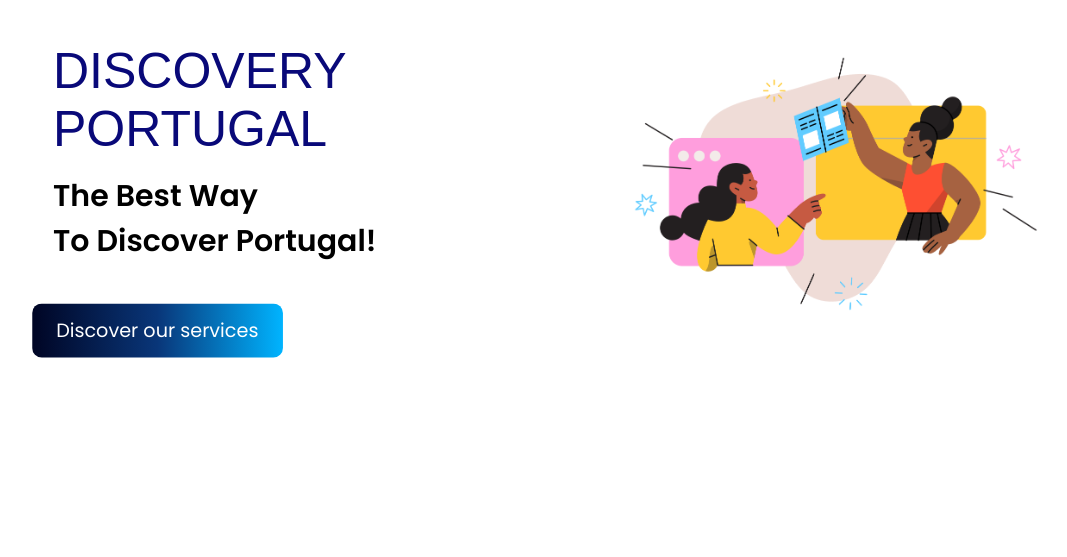
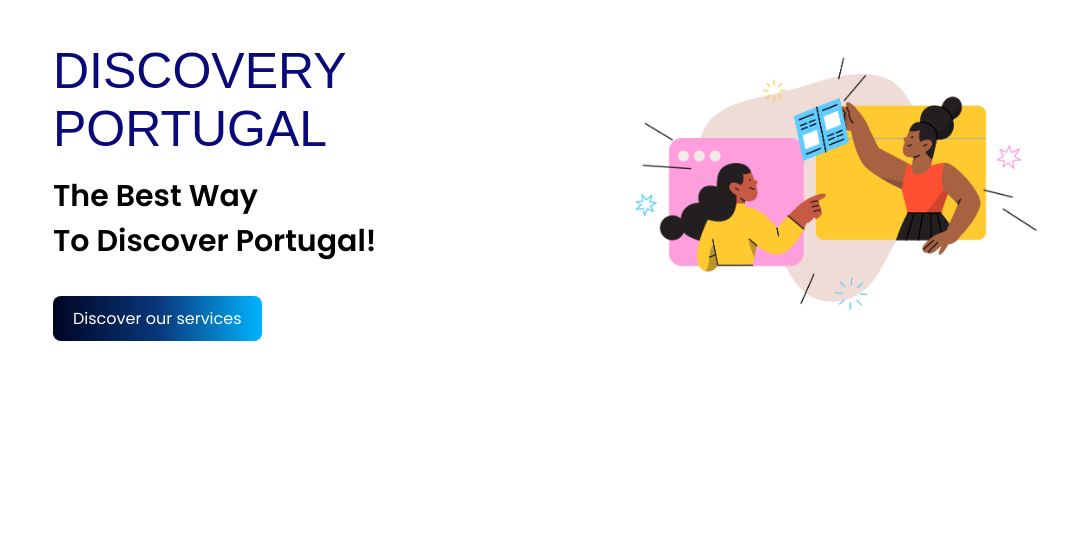
Before and after one commit to MRA-Web/dscovery-portugal, a PHP site: page /en.html in a window 1280 px wide, with the pointer over the restyled element. Shown: the part 174-731 px from the top of the page, without its empty margins (75-1142 px from the left). Run offline with PHP 8.4, Linux system fonts and the light colour scheme.

Commit message:
Desativando temporariamente a animação dos botões

```diff
--- a/site/style.css
+++ b/site/style.css
@@ -337,7 +337,7 @@ section{
   transition: transform 1s;
 }
 .btn:hover{
-  transform: scale(1.2) translateY(10px);
+  /* transform: scale(1.2) translateY(10px); */
   transition: 1s;
 }
 .nif{
```
